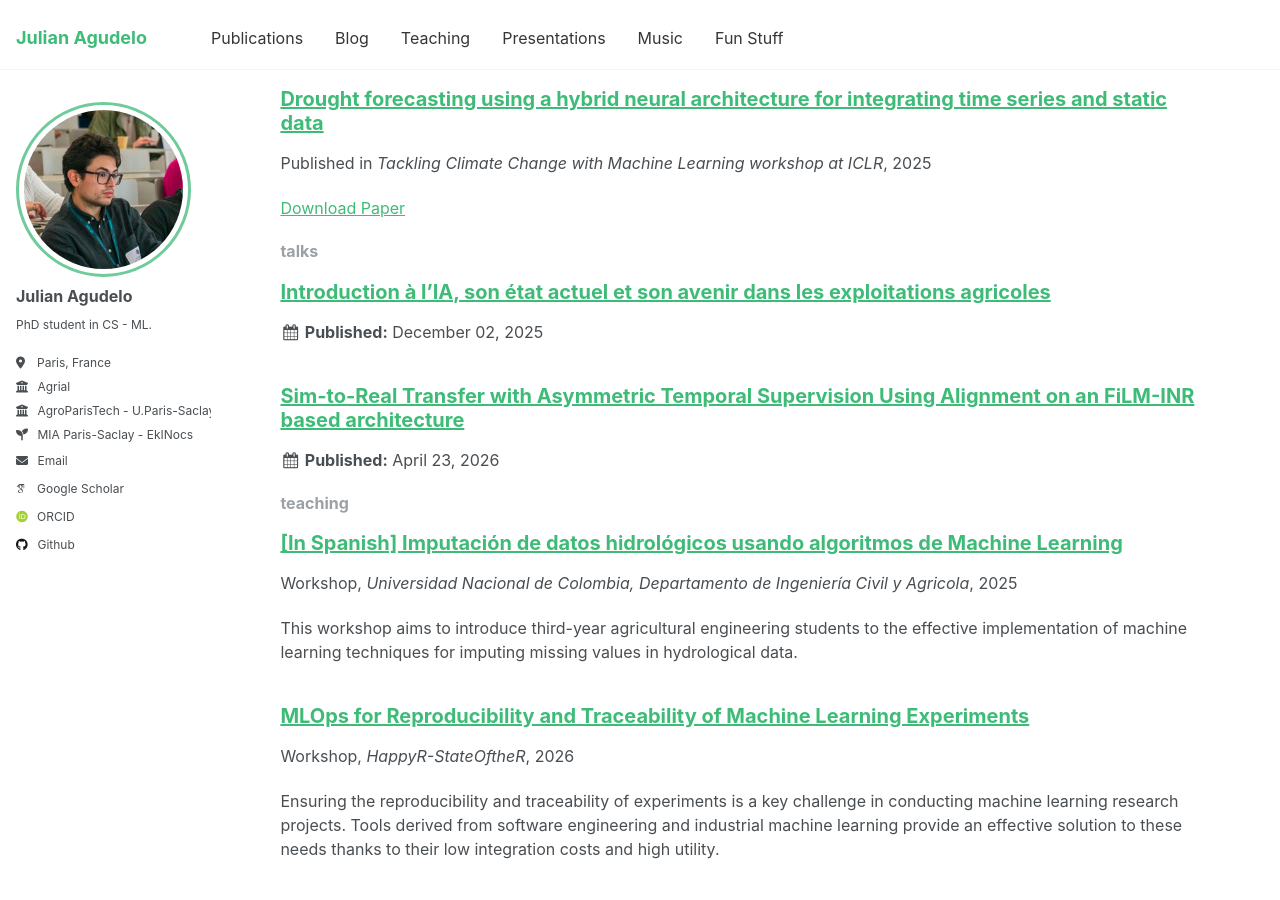
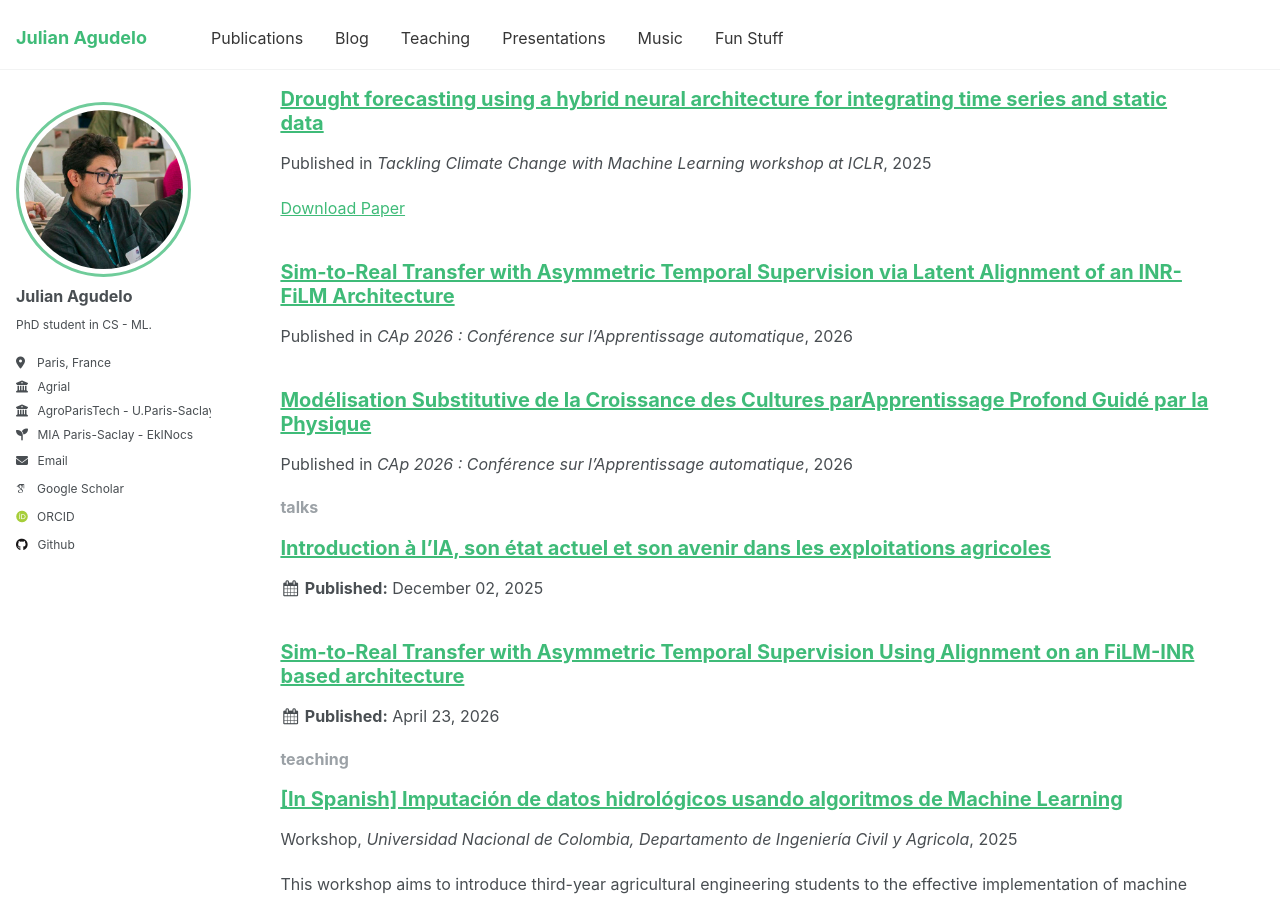
Before and after one commit to JulAgu/JulAgu.github.io, a Jekyll site: the page built from _pages/collection-archive.html, in a window 1280 px wide and 900 px high, scrolled down 710 px. Built offline with Jekyll 4.4.1, drawn with Linux system fonts in a browser that asks for light colours; some web fonts are replaced.

Commit message:
Add: Camera ready version of CAp 2026 papers

```diff
--- /dev/null
+++ b/_publications/2026-07-pg_s2s.md
@@ -0,0 +1,11 @@
+---
+title: 'Modélisation Substitutive de la Croissance des Cultures parApprentissage Profond Guidé par la Physique'
+collection: publications
+category: conferences
+permalink: /publication/assymetric_tl
+date: 2026-07-06
+venue: 'CAp 2026 : Conférence sur l’Apprentissage automatique'
+authors: '<b>Julian Agudelo</b>, Vincent Guigue, Cristina Manfredotti, Evelyne Lutton, Hadrien Piot.'
+paperpdf: /files/cap_2026_pg_s2s.pdf
+papercode: https://github.com/JulAgu/pg-sequence_learning
+---
```
Also changed, not shown: _pages/about.md (+1 -1 lines), _publications/2026-07-assymetric_TL.md (added, +10 -0 lines), 2 other files.
